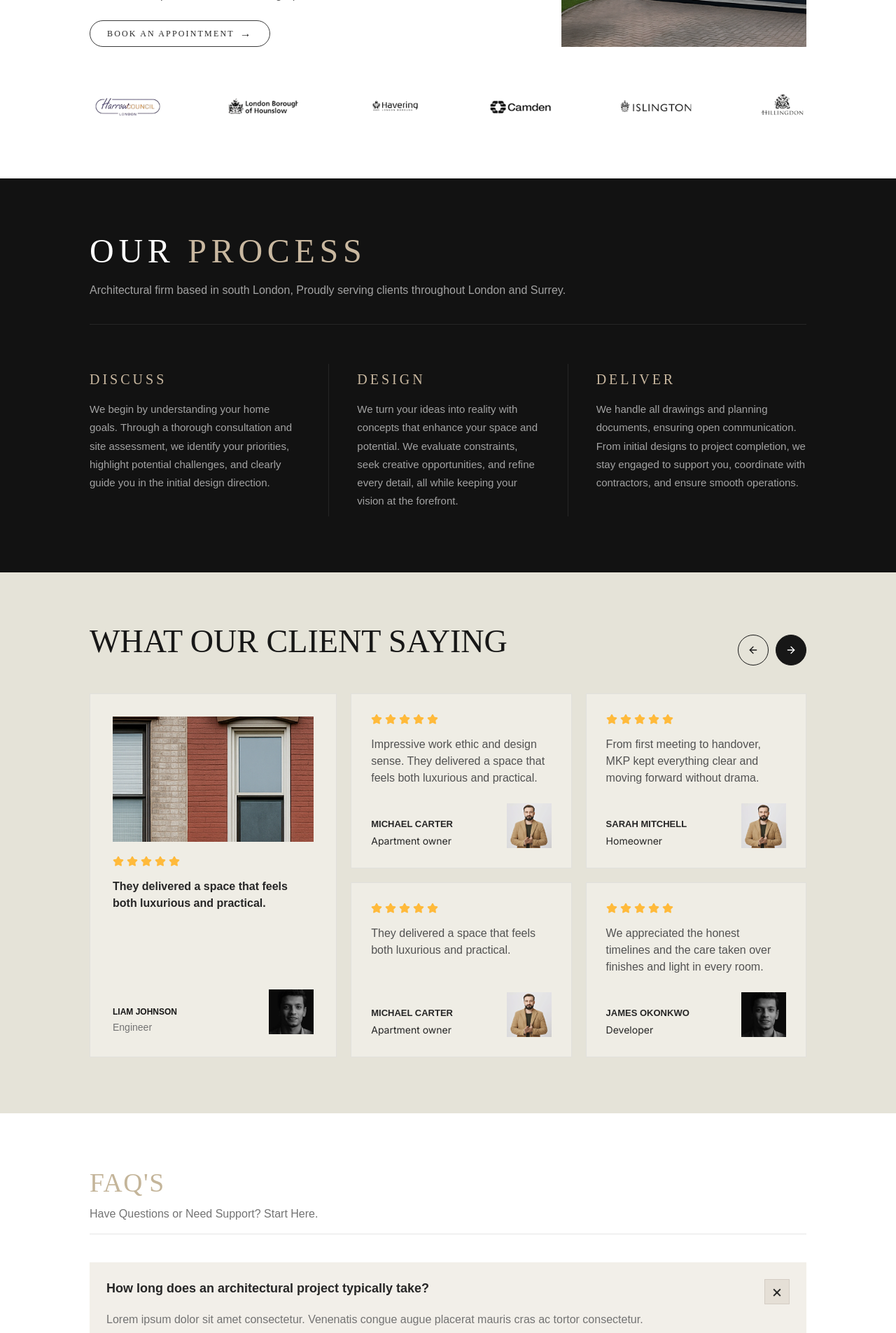
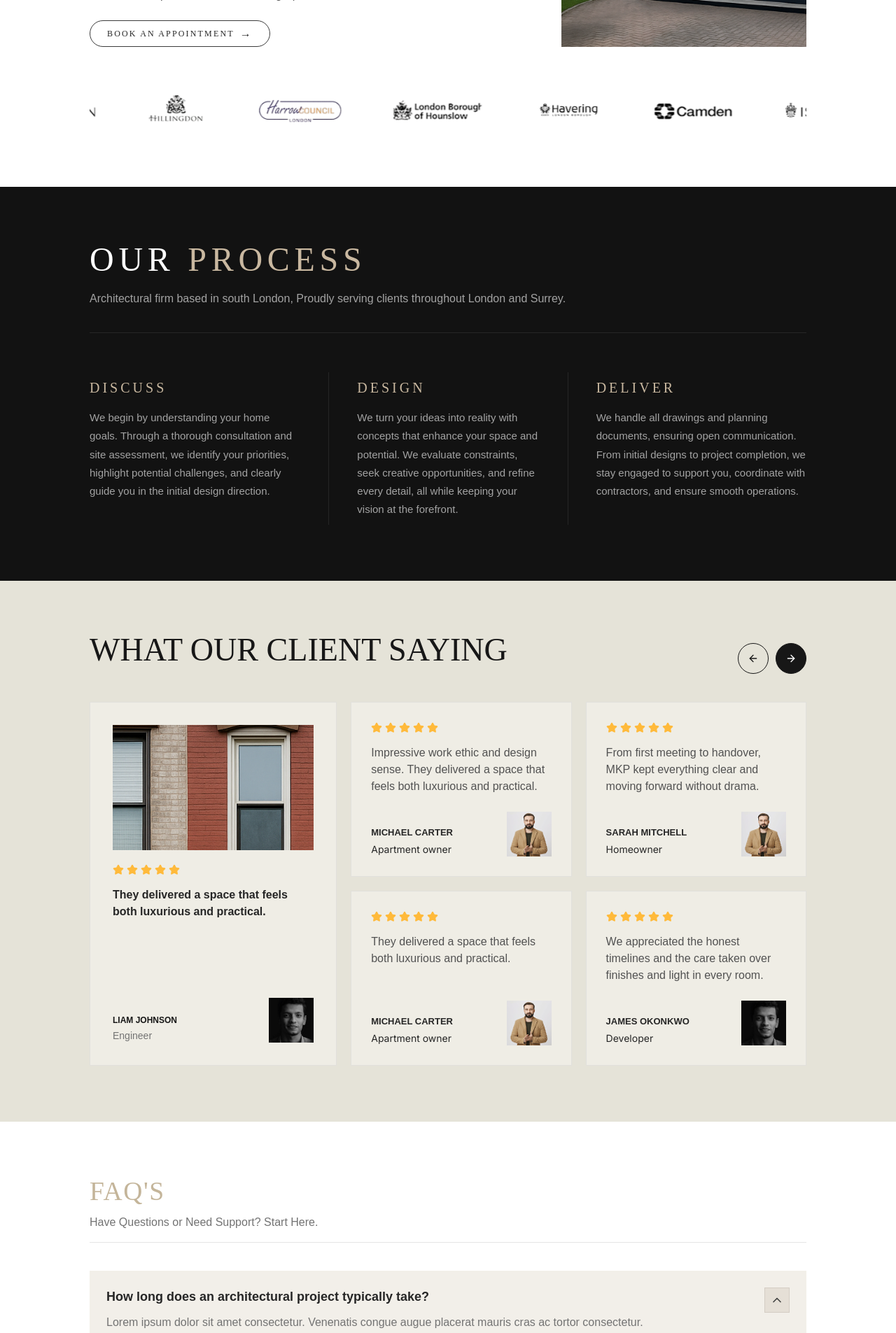
Before and after one commit to muzammilshahzad894/mkp-website, a Nuxt app: page / in a window 1280 px wide. Shown: the part 1320-3225 px from the top of the page at 70% size. Built offline with nearby package versions, Linux system fonts and the light colour scheme.

Commit message:
improve design

```diff
--- a/app/components/home/AboutSection.vue
+++ b/app/components/home/AboutSection.vue
@@ -64,27 +64,28 @@
         </div>
       </div>
 
-      <div class="mt-12 sm:mt-14 lg:mt-16">
+      <div class="mt-12 overflow-hidden sm:mt-14 lg:mt-16">
         <p class="sr-only">
           Local authorities and boroughs we work with
         </p>
-        <ul
-          class="flex flex-wrap items-center justify-center gap-x-5 gap-y-8 sm:gap-x-7 lg:justify-between lg:gap-x-3"
-        >
+
+        <div class="partner-slider">
+          <ul class="partner-track">
             <li
-            v-for="p in partners"
-            :key="p.src"
-            class="flex shrink-0 items-center justify-center"
+              v-for="(p, index) in [...partners, ...partners]"
+              :key="index"
+              class="flex shrink-0 items-center justify-center px-8"
             >
               <img
                 :src="p.src"
                 :alt="p.alt"
-              class="h-9 w-auto max-w-[min(160px,34vw)] object-contain sm:h-10 sm:max-w-[min(184px,24vw)] lg:h-11"
+                class="h-12 w-auto max-w-[220px] object-contain sm:h-12 lg:h-14"
                 loading="lazy"
                 decoding="async"
               />
             </li>
           </ul>
+        </div>
       </div>
     </div>
   </section>
@@ -118,3 +119,25 @@ const partners = [
   }
 ]
 </script>
+
+<style scoped>
+.partner-slider {
+  overflow: hidden;
+  width: 100%;
+}
+
+.partner-track {
+  display: flex;
+  width: max-content;
+  animation: scrollPartners 28s linear infinite;
+}
+
+@keyframes scrollPartners {
+  from {
+    transform: translateX(-50%);
+  }
+  to {
+    transform: translateX(0);
+  }
+}
+</style>
--- a/app/components/home/FaqSection.vue
+++ b/app/components/home/FaqSection.vue
@@ -53,7 +53,7 @@
                   {{ item.question }}
                 </span>
                 <span
-                  class="flex h-9 w-9 shrink-0 items-center justify-center text-2xl"
+                  class="flex h-9 w-9 shrink-0 items-center justify-center"
                   :class="
                     openIndex === index
                       ? 'border border-[#d4cdc4] bg-[#e5dfd6]'
@@ -61,7 +61,10 @@
                   "
                   aria-hidden="true"
                 >
-                  {{ openIndex === index ? '×' : '+' }}
+                  <ChevronDown
+                    class="h-5 w-5 text-neutral-700 transition-transform duration-300 ease-in-out"
+                    :class="openIndex === index ? 'rotate-180' : 'rotate-0'"
+                  />
                 </span>
               </button>
             </h3>
@@ -69,7 +72,6 @@
               v-show="openIndex === index"
               :id="`faq-panel-${item.id}`"
               role="region"
-              class="mt-2"
               :aria-labelledby="`faq-trigger-${item.id}`"
             >
               <p
@@ -86,6 +88,7 @@
 </template>
 
 <script setup>
+import { ChevronDown, ChevronUp } from 'lucide-vue-next'
 const items = [
   {
     id: 'timeline',
--- a/app/components/projects/ProjectsGridSection.vue
+++ b/app/components/projects/ProjectsGridSection.vue
@@ -11,13 +11,13 @@
         <div class="min-w-0 max-w-3xl">
           <h2
             id="our-projects-heading"
-            class="font-serif text-[clamp(1.85rem,3.6vw,2.65rem)] font-normal uppercase leading-[1.12] tracking-[0.03em]"
+            class="font-abaya text-[clamp(1.85rem,3.6vw,2.65rem)] font-normal uppercase leading-[1.12] tracking-[0.03em]"
           >
             <span class="text-neutral-900">Our </span>
             <span class="text-[#b8973f]">projects</span>
           </h2>
           <p
-            class="mt-3 max-w-2xl font-sans text-[13px] font-normal leading-relaxed text-neutral-500 sm:text-[14px]"
+            class="mt-3 max-w-2xl font-poppins text-[#535353]"
           >
             Explore how our architectural solutions transform spaces and bring client
             visions to life.
@@ -27,10 +27,10 @@
         <div class="shrink-0 sm:pt-1">
           <NuxtLink
             to="/contact"
-            class="inline-flex items-center gap-2.5 rounded-full border border-neutral-900 bg-transparent px-7 py-2.5 font-sans text-[10px] font-semibold uppercase tracking-[0.2em] text-neutral-900 transition hover:bg-neutral-900 hover:text-white focus-visible:outline focus-visible:outline-2 focus-visible:outline-offset-2 focus-visible:outline-neutral-900"
+            class="inline-flex items-center rounded-full border border-neutral-900 bg-transparent px-7 py-2.5 font-dm text-[12px] font-semibold uppercase transition hover:bg-neutral-900 hover:text-white focus-visible:outline focus-visible:outline-2 focus-visible:outline-offset-2 focus-visible:outline-neutral-900"
           >
             Start your own
-            <span class="text-sm font-light leading-none" aria-hidden="true">→</span>
+            <ArrowRight class="w-6 h-4" />
           </NuxtLink>
         </div>
       </div>
@@ -46,11 +46,11 @@
           type="button"
           role="tab"
           :aria-selected="activeFilter === item.id"
-          class="font-sans text-[10px] uppercase tracking-[0.16em] transition sm:text-[11px]"
+          class="font-poppins uppercase transition text-[14px]"
           :class="
             activeFilter === item.id
               ? 'font-bold text-neutral-800'
-              : 'font-normal text-neutral-400 hover:text-neutral-600'
+              : 'text-neutral-400 hover:text-neutral-600'
           "
           @click="activeFilter = item.id"
         >
@@ -82,24 +82,31 @@
               class="absolute inset-x-0 bottom-0 flex flex-col gap-2 px-5 pb-5 pt-12 sm:px-6 sm:pb-6"
             >
               <div class="flex items-end justify-between gap-4">
-                <span
-                  class="font-sans text-[9px] font-semibold uppercase tracking-[0.22em] text-[#c9b896] sm:text-[10px]"
-                >
-                  {{ project.categoryLabel }}
-                </span>
+
+                <!-- LEFT SIDE: category + title stacked tightly -->
+                <div class="flex flex-col gap-1">
+                  <span
+                    class="font-poppins text-[11px] uppercase tracking-[0.22em] text-white"
+                  >
+                    {{ project.categoryLabel }}
+                  </span>
+
+                  <p
+                    class="font-poppins text-[14px] uppercase leading-snug tracking-[0.12em] text-white"
+                  >
+                    {{ project.title }}
+                  </p>
+                </div>
+
+                <!-- RIGHT SIDE: button -->
                 <NuxtLink
                   :to="project.to"
-                  class="inline-flex shrink-0 items-center gap-2 rounded-full border border-white/85 bg-transparent px-4 py-2 font-sans text-[8.5px] font-semibold uppercase tracking-[0.2em] text-white transition hover:border-white hover:bg-white/10 sm:text-[9px]"
+                  class="ml-auto inline-flex shrink-0 items-center rounded-full border border-white/85 bg-transparent px-4 py-2 font-dm text-[10px] font-semibold uppercase tracking-[0.2em] text-white transition hover:border-white hover:bg-white/10"
                 >
                   See details
-                  <span class="text-xs font-light leading-none" aria-hidden="true">→</span>
+                  <ArrowRight class="ml-2 h-4 w-5" />
                 </NuxtLink>
               </div>
-              <p
-                class="font-sans text-[14px] font-semibold uppercase leading-snug tracking-[0.12em] text-white sm:text-[15px]"
-              >
-                {{ project.title }}
-              </p>
             </div>
           </div>
         </article>
@@ -109,6 +116,7 @@
 </template>
 
 <script setup>
+import { ArrowRight } from 'lucide-vue-next'
 const activeFilter = ref('all')
 
 const filterTabs = [
--- a/app/components/projects/ProjectsPageHero.vue
+++ b/app/components/projects/ProjectsPageHero.vue
@@ -16,13 +16,13 @@
     <LayoutAppNavbar />
 
     <div
-      class="relative z-10 mx-auto flex min-h-[min(100dvh,880px)] w-full max-w-[min(100%,88vw,1320px)] flex-col justify-end px-4 pb-14 pt-32 sm:px-6 sm:pb-16 md:pb-20 lg:px-8"
+      class="relative z-10 mx-auto flex min-h-[min(100dvh,880px)] w-full max-w-[min(100%,88vw,1320px)] flex-col justify-end px-4 pb-6 pt-32 sm:px-6 sm:pb-8 md:pb-10 lg:px-8"
     >
       <div class="w-full">
         <!-- One line: OUR (white) + COMPLETE PORTFOLIO (gold) -->
         <h1
           id="portfolio-hero-heading"
-          class="font-serif text-[clamp(1.35rem,3.8vw,2.75rem)] font-semibold uppercase leading-tight tracking-[0.04em] sm:tracking-[0.05em]"
+          class="font-abaya text-[clamp(1.35rem,3.8vw,2.75rem)] uppercase leading-tight tracking-[0.04em] sm:tracking-[0.05em]"
         >
           <span class="text-white">Our</span><span class="text-[#c9b896]"> complete portfolio</span>
         </h1>
@@ -38,7 +38,7 @@
           class="mt-5 flex w-full flex-col gap-6 sm:mt-6 md:flex-row md:items-end md:justify-between md:gap-8 lg:gap-10"
         >
           <p
-            class="shrink-0 font-sans text-[13px] font-normal leading-[1.72] text-white sm:text-[14px] sm:leading-[1.68]"
+            class="shrink-0 font-poppins text-white"
           >
             Discover how MKPDesign transforms ideas into stunning, functional spaces.<br />
             Each project below includes a short overview, images, and key outcomes —
--- a/app/components/services_extensions/RecentExtensionsSection.vue
+++ b/app/components/services_extensions/RecentExtensionsSection.vue
@@ -33,8 +33,7 @@
 
       <!-- 3×2 Photo grid -->
       <div
-        class="mt-10 grid grid-cols-1 gap-2.5 sm:grid-cols-2 sm:mt-12 lg:grid-cols-3"
-        style="row-gap: 10px; column-gap: 10px"
+        class="mt-10 grid grid-cols-1 gap-4 sm:grid-cols-2 sm:mt-12 lg:grid-cols-3"
       >
         <div
           v-for="i in 6"
```
Lines whose indentation alone changed are shown as unchanged.
